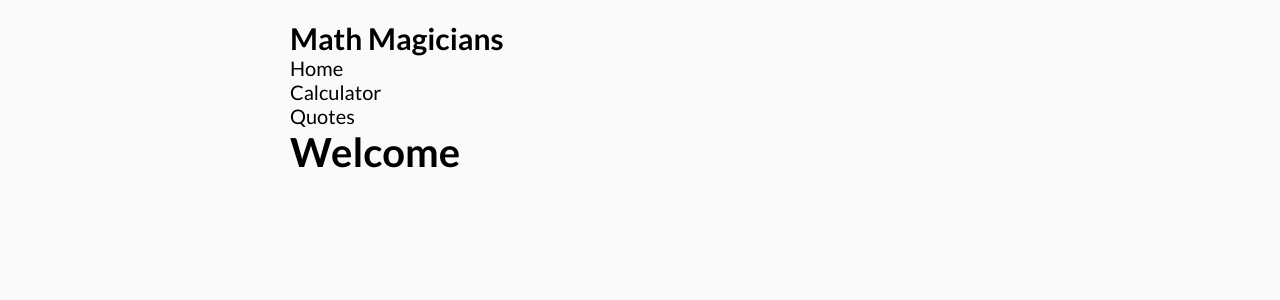
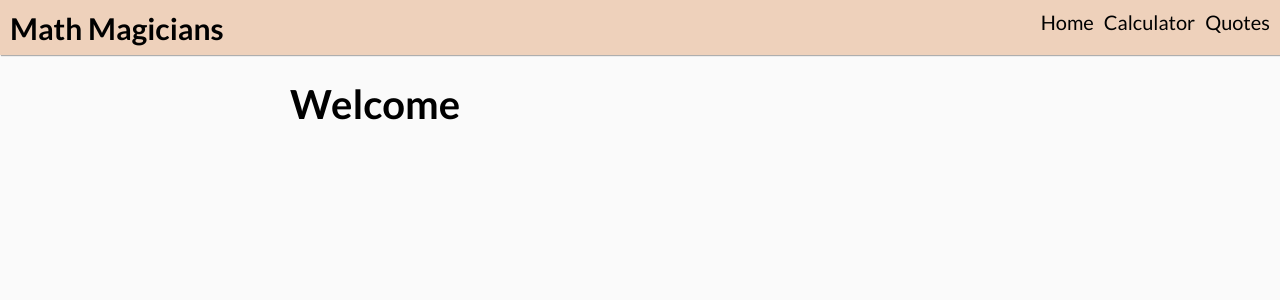
Before and after one commit to acushlakoncept/react-calculator, a React (Create React App) app: page / in a window 1280 px wide. Shown: the top 300 px of the page. Built offline with nearby package versions, Linux system fonts and the light colour scheme.

Commit message:
styled nav links

```diff
--- a/src/App.css
+++ b/src/App.css
@@ -27,7 +27,7 @@ body {
 .calc_container {
   font-size: 2rem;
   width: 90%;
-  margin: 0 auto;
+  margin: 60px auto 0 auto;
 }
 
 @media (min-width: 768px) {
@@ -74,3 +74,25 @@ body {
 .btnPanel__row button:last-child {
   background-color: var(--operator);
 }
+
+.nav {
+  position: fixed;
+  top: 0;
+  left: 0;
+  height: 55px;
+  background-color: #eed1bb;
+  display: flex;
+  width: 100%;
+  justify-content: space-between;
+  padding: 10px;
+  box-shadow: 1px 1px 1px rgba(0,0,0,0.3);
+}
+
+.nav_menu {
+  display: flex;
+  justify-content: space-between;
+}
+
+.nav_menu li {
+  padding-left: 10px;
+}
--- a/src/components/Nav.js
+++ b/src/components/Nav.js
@@ -1,9 +1,9 @@
 import React from 'react';
 
 const Nav = () => (
-  <nav>
+  <nav className="nav">
     <h1>Math Magicians</h1>
-    <ul>
+    <ul className="nav_menu">
       <li>Home</li>
       <li>Calculator</li>
       <li>Quotes</li>
```
